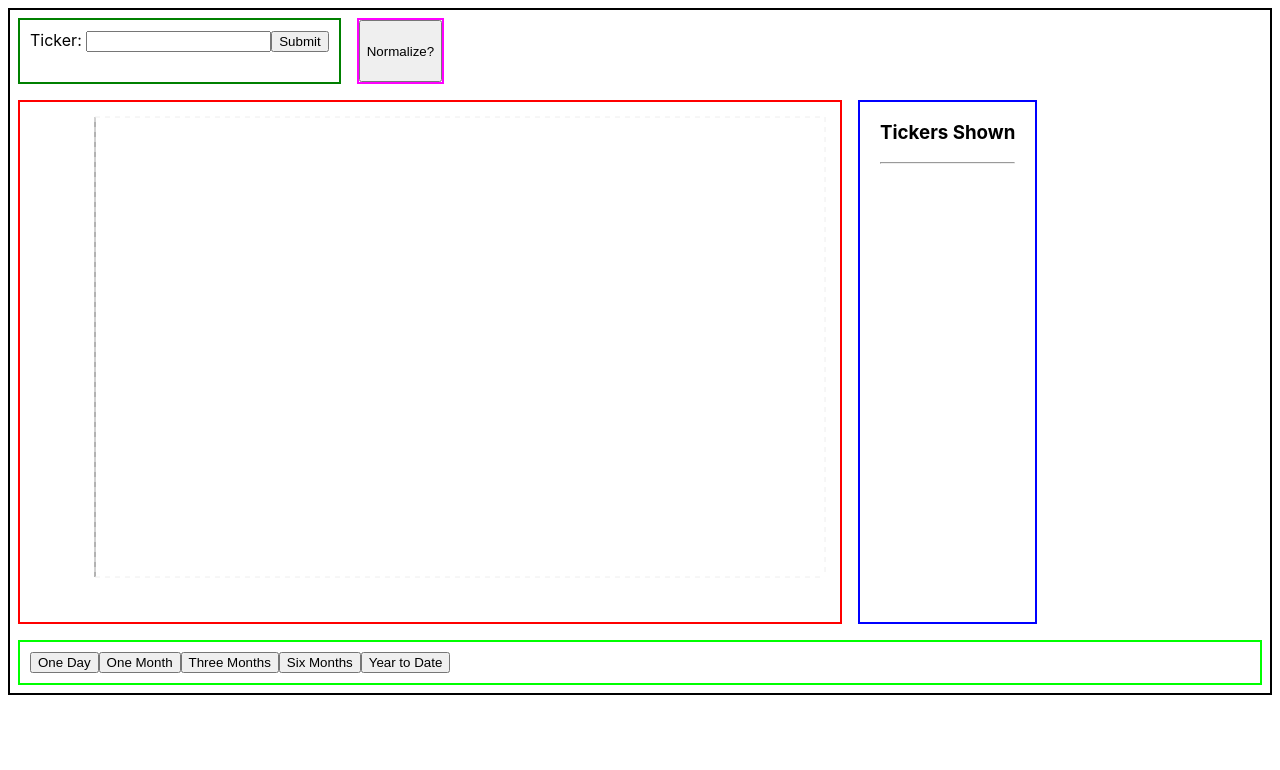
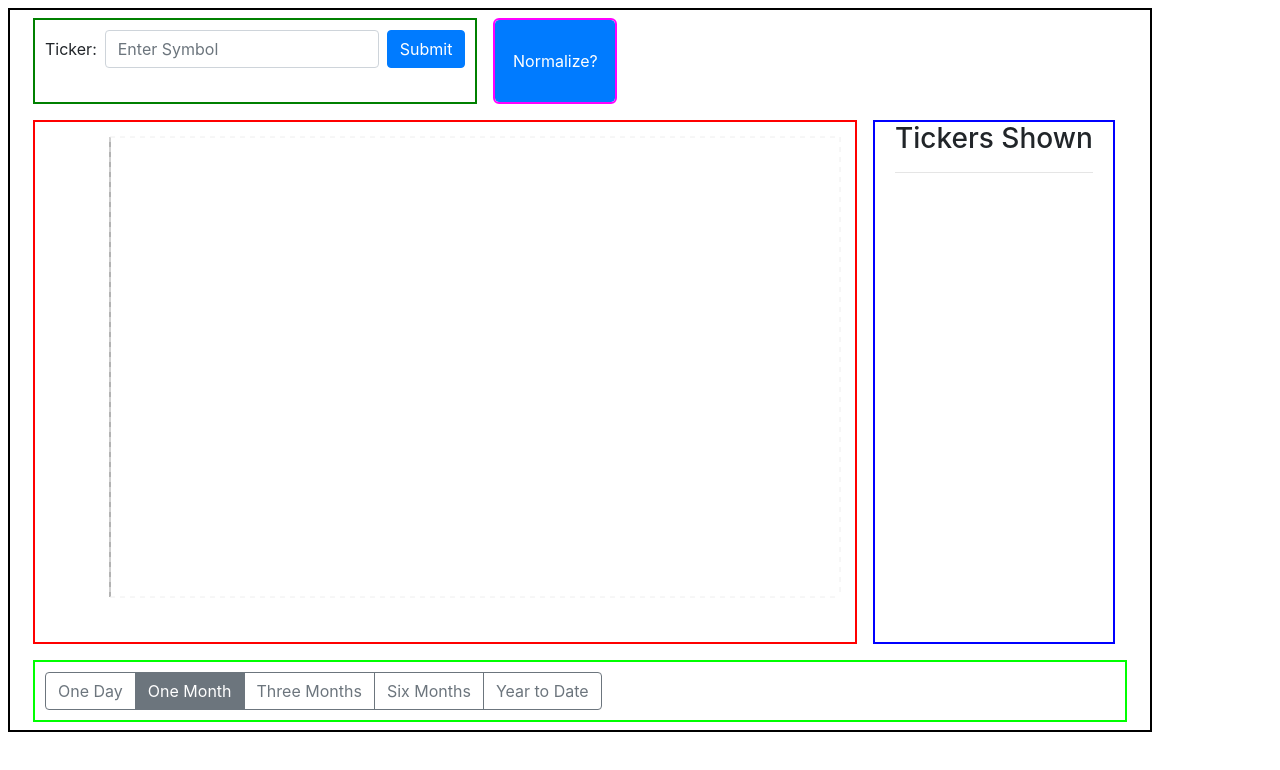
Before and after one commit to ChocoShell/ticker-search, a React app: page / in a window 1280 px wide. Shown: the top 770 px of the page. Built offline with nearby package versions, Linux system fonts and the light colour scheme.

Commit message:
Added bootstrap

```diff
--- a/public/index.html
+++ b/public/index.html
@@ -10,6 +10,7 @@
       homescreen on Android. See https://developers.google.com/web/fundamentals/web-app-manifest/
     -->
     <link rel="manifest" href="%PUBLIC_URL%/manifest.json">
+    <link rel="stylesheet" href="https://stackpath.bootstrapcdn.com/bootstrap/4.1.3/css/bootstrap.min.css" integrity="sha384-MCw98/SFnGE8fJT3GXwEOngsV7Zt27NXFoaoApmYm81iuXoPkFOJwJ8ERdknLPMO" crossorigin="anonymous">
     <!--
       Notice the use of %PUBLIC_URL% in the tags above.
       It will be replaced with the URL of the `public` folder during the build.
--- a/src/Chart/Chart.js
+++ b/src/Chart/Chart.js
@@ -5,7 +5,7 @@ import "./Chart.css";
 
 class Chart extends Component {
   render() {
-    const {width, height, data, keys} = this.props;
+    const {width, height, data, keys, colors} = this.props;
     return (
       <div className="chart">
         <LineChart width={width} height={height} data={data}>
@@ -13,13 +13,11 @@ class Chart extends Component {
           <YAxis type="number" domain={['auto', 'auto']} />
           <Tooltip />
           <CartesianGrid stroke="#eee" strokeDasharray="5 5"/>
-          {keys && keys.map(key => <Line type="monotone" dataKey={key} key={key} stroke="#8884d8" />)}
+          {keys && keys.map(key => <Line type="monotone" dataKey={key} key={key} stroke={colors[key]} />)}
         </LineChart>
       </div>
     )
   }
 }
 
-// <Line type="monotone" dataKey="pv" stroke="#82ca9d" />
-// <Line type="monotone" dataKey="amt" stroke="#8084d8" />
 export default Chart;
--- a/src/Chart/ChartContainer.js
+++ b/src/Chart/ChartContainer.js
@@ -27,12 +27,13 @@ class ChartContainer extends Component {
     }
   };
   render() {
-    const {data, keys, normalize} = this.props;
+    const {data, keys, normalize, colors} = this.props;
     const formattedData = this.formatData(data, normalize);
     return (
       <Chart
+        colors={colors}
+        data={formattedData}
         keys={keys}
-        data={formattedData}
         width={this.width}
         height={this.height}
       />
--- a/src/List/ClickableListItem.js
+++ /dev/null
@@ -1,17 +0,0 @@
-import React from 'react';
-
-class ClickableListItem extends React.Component {
-  handleClick = event => {
-    event.preventDefault();
-    this.props.handleClick(this.props.value);
-  }
-  render() {
-    return (
-      <li onClick={this.handleClick}>
-        {this.props.value}
-      </li>
-    )
-  }
-}
-
-export default ClickableListItem;
--- a/src/List/List.css
+++ /dev/null
@@ -1,5 +0,0 @@
-.sidebar-outline {
-    outline: 2px solid blue;
-    padding: 0 20px;
-    margin: 10px;
-}
--- a/src/List/List.js
+++ /dev/null
@@ -1,19 +0,0 @@
-import React from 'react';
-import ClickableListItem from './ClickableListItem';
-import './List.css';
-
-const List = props => {
-  return (
-    <div className="sidebar-outline">
-      <h3>{props.title}</h3>
-      <hr />
-      <ul>
-        {props.items.map(item => {
-          return <ClickableListItem handleClick={props.handleClick} key={item} value={item} />;
-        })}
-      </ul>
-    </div>
-  )
-}
-
-export default List;
--- a/src/SearchBar/SearchBar.js
+++ b/src/SearchBar/SearchBar.js
@@ -1,15 +1,15 @@
 import React from 'react';
 import './SearchBar.css';
 
-function SearchBar(props) {
+const SearchBar = props => {
   return (
     <div className="search">
-      <form onSubmit={props.handleSubmit}>
-        <label>
-          {props.name}:&nbsp;
-          <input onChange={props.handleChange} type="text" name={props.name} />
-        </label>
-        <input type="submit" value="Submit" />
+      <form className="form-inline" onSubmit={props.handleSubmit}>
+        <div className="form-group">
+          <label for="InputTicker">{props.name}:</label>
+          <input onChange={props.handleChange} name={props.name} type="text" className="form-control mx-sm-2" id="InputTicker" aria-describedby="tickerHelp" placeholder="Enter Symbol" />
+        </div>
+        <button type="submit" className="btn btn-primary">Submit</button>
       </form>
       <div className="error">
         {props.error || <span>&nbsp;&nbsp;</span>}
--- /dev/null
+++ b/src/Sidebar/Sidebar.css
@@ -0,0 +1,33 @@
+.sidebar-outline {
+    outline: 2px solid blue;
+    padding: 0 20px;
+    margin: 10px;
+}
+
+.list {
+    display: flex;
+    flex-direction: column;
+}
+
+.ticker-button {
+    color: #5bc2c2;
+    border-color: #5bc2c2
+}
+
+.ticker-button:hover {
+    color: #212529;
+    background-color: #52bebe;
+    border-color: #8ad3d3
+}
+
+.ticker-button:focus,
+.ticker-button.focus {
+    box-shadow: 0 0 0 .2rem rgba(91, 194, 194, 0.5)
+}
+
+.ticker-button:not(:disabled):not(.disabled):active,
+.ticker-button:not(:disabled):not(.disabled).active,
+.show>.ticker-button.dropdown-toggle {
+    color: #212529;
+    background-color: #9cdada;
+}
--- /dev/null
+++ b/src/Sidebar/Sidebar.js
@@ -0,0 +1,27 @@
+import React from 'react';
+import './Sidebar.css';
+
+const styleMaker = color => {
+  return {"background-color": color, "border-color": color, color: "black"};
+}
+
+const Sidebar = props => {
+  return (
+    <div className="sidebar-outline">
+      <h3>{props.title}</h3>
+      <hr />
+      <div className="btn-group-vertical list">
+        {props.items.map(item => {
+          return  (
+            <button className="btn btn-success" style={styleMaker(props.colors[item])} key={item} onClick={() => props.handleClick(item)}>
+              {item}
+            </button>
+          )
+        })}
+      </div>
+    </div>
+  )
+}
+
+
+export default Sidebar;
--- a/src/List/ListContainer.js
+++ b/src/Sidebar/SidebarContainer.js
@@ -1,7 +1,7 @@
 import React, { Component } from 'react';
-import List from './List';
+import Sidebar from './Sidebar';
 
-class ListContainer extends Component {
+class SidebarContainer extends Component {
   state = {
     name: "Ticker",
     value: ""
@@ -19,7 +19,8 @@ class ListContainer extends Component {
 
   render() {
     return (
-      <List
+      <Sidebar
+        colors={this.props.colors}
         handleClick={this.props.handleClick}
         items={this.props.items}
         title={this.props.title}
@@ -28,4 +29,4 @@ class ListContainer extends Component {
   }
 }
 
-export default ListContainer;
+export default SidebarContainer;
--- a/src/StockTracker.css
+++ b/src/StockTracker.css
@@ -13,6 +13,7 @@
 .normalize {
     margin: 10px;
     outline: 2px solid fuchsia;
+    width: 120px;
 }
 
 .date-range {
--- a/src/StockTracker.js
+++ b/src/StockTracker.js
@@ -1,13 +1,18 @@
 import React, { Component } from 'react';
-import ListContainer from './List/ListContainer';
+import SidebarContainer from './Sidebar/SidebarContainer';
 import SearchBarContainer from './SearchBar/SearchBarContainer';
 import ChartContainer from './Chart/ChartContainer';
 import "./StockTracker.css";
 import {getUrl} from './utils';
 
+
 class StockTracker extends Component {
   constructor() {
     super();
+    this.baseColors = [
+      "#82ca9d", "#8084d8", "#8be07f", "#d884d4",
+      "#83b5ab", "#84d0d8", "#b284d8", "#d88684"
+    ];
     this.dateRanges = {
       "1d": "One Day",
       "1m": "One Month",
@@ -19,29 +24,34 @@ class StockTracker extends Component {
   }
 
   state = {
+    colors: {},
     data: {},
     tickers: [],
     normalize: false,
-    selectedRange: "1m",
+    selectedDateRange: "1m",
     searchBarTitle: "Ticker",
     searchError: null,
     sidebarTitle: "Tickers Shown"
   }
 
   componentDidUpdate(prevProps, prevState) {
-    // Typical usage (don't forget to compare props):
-    if (this.state.selectedRange !== prevState.selectedRange) {
+    if (this.state.selectedDateRange !== prevState.selectedDateRange) {
       this.fetchAllData();
     }
+  }
+
+  pickColor = () => {
+    return this.baseColors[Math.floor(Math.random() * this.baseColors.length)];
   }
 
   mapTickerData = (tickerData, key) => {
     return tickerData.map(dataPoint => dataPoint[key]);
   }
 
-  getTickerInfo = (ticker, clearData) => {
+  getTickerInfo = (rawTicker, clearData) => {
+    const ticker = rawTicker.toUpperCase();
     // Make API call
-    fetch(getUrl(ticker, this.state.selectedRange))
+    fetch(getUrl(ticker, this.state.selectedDateRange))
       .then(res => res.json())
       .then(
         result => {
@@ -52,14 +62,19 @@ class StockTracker extends Component {
             dateData.date = this.mapTickerData(result, "date");
           }
           const tickers = [...this.state.tickers];
+          const colors = {...this.state.colors};
           if(!this.state.tickers.includes(ticker)) {
             tickers.push(ticker);
+            console.log(this.pickColor())
+            colors[ticker] = this.pickColor();
+            console.log(colors);
           }
           // Put data into state
           const data = {...this.state.data, ...dateData, [ticker]: tickerData};
           this.setState({
             data,
-            tickers
+            tickers,
+            colors
           });
         },
         error => {
@@ -83,15 +98,17 @@ class StockTracker extends Component {
   }
 
   handleDateClick = newDateRange => {
-    this.setState({selectedRange: newDateRange});
+    this.setState({selectedDateRange: newDateRange});
   }
 
   handleTickerClick = value => {
     const data = {...this.state.data};
     delete data[value];
-
+    const colors = {...this.state.colors};
+    delete colors[value];
     this.setState({
       tickers: this.state.tickers.filter( a => a !== value),
+      colors,
       data
     });
   }
@@ -109,7 +126,7 @@ class StockTracker extends Component {
             handleSubmit={this.handleSearchSubmit}
             name={this.state.searchBarTitle}
           />
-          <button className="normalize" onClick={this.handleNormalizeClick}>
+          <button className="normalize btn btn-primary" onClick={this.handleNormalizeClick}>
             {this.state.normalize ? "Unnormalize?": "Normalize?"}
           </button>
         </div>
@@ -118,18 +135,20 @@ class StockTracker extends Component {
             data={this.state.data}
             keys={this.state.tickers}
             normalize={this.state.normalize}
+            colors={this.state.colors}
           />
-          <ListContainer
+          <SidebarContainer
             handleClick={this.handleTickerClick}
             items={this.state.tickers}
             title={this.state.sidebarTitle}
+            colors={this.state.colors}
           />
         </div>
-        <div className="date-range">
+        <div className="date-range btn-group btn-group-toggle" data-toggle="buttons">
           {
             this.dateRangeKeys.map(date => {
               return (
-                <button key={date} onClick={() => this.handleDateClick(date)}>
+                <button className={`btn btn-outline-secondary ${this.state.selectedDateRange === date ? "active":null}`} key={date} onClick={() => this.handleDateClick(date)}>
                   {this.dateRanges[date]}
                 </button>
               )
```
